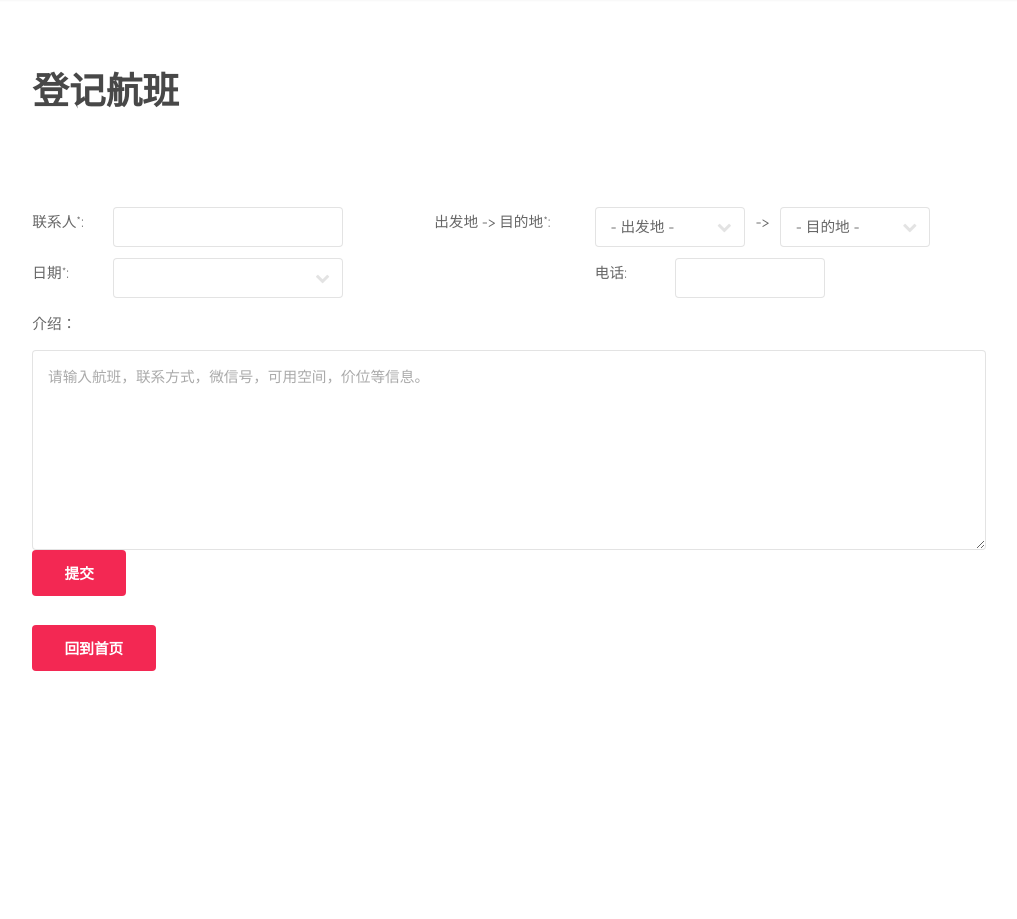
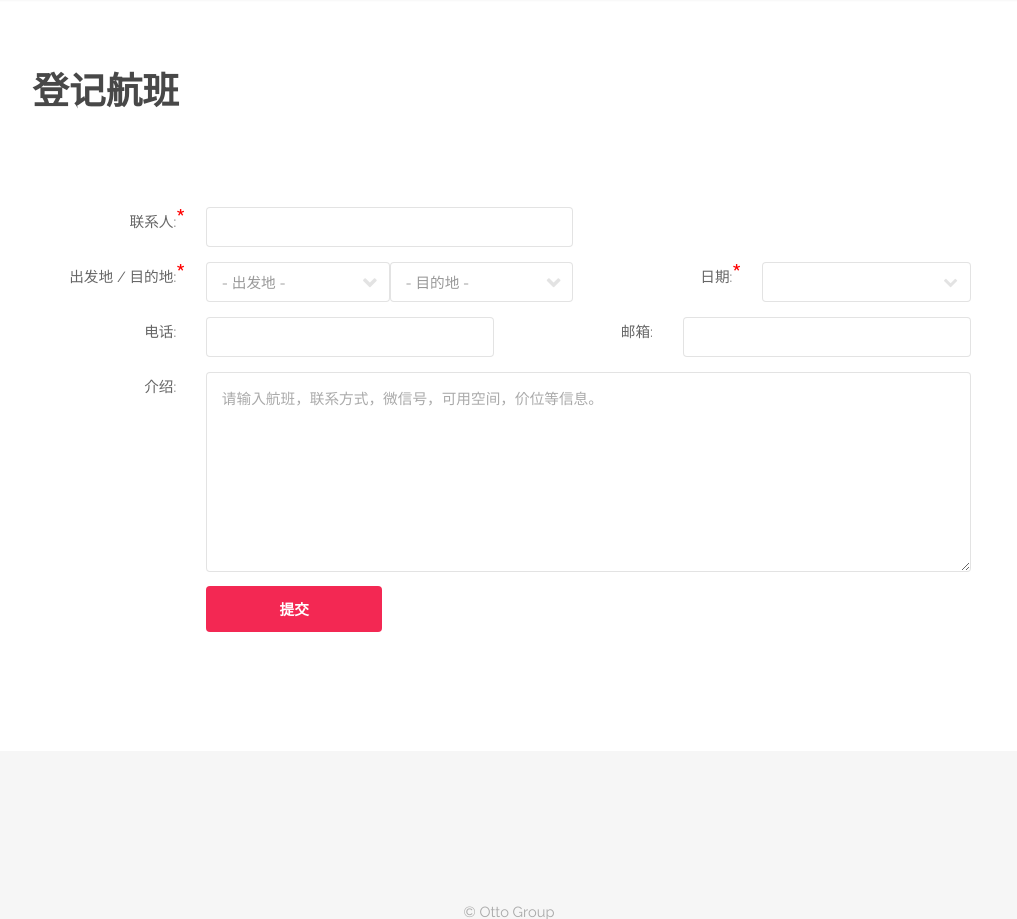
Before and after one commit to mymjack/Project-Alpha, a PHP site: page /pages/register.php in a window 1280 px wide. Shown: the part 83-1002 px from the top of the page, without its empty margins (131-1148 px from the left). Run offline with PHP 8.4, Linux system fonts and the light colour scheme; the visitor is signed in with stand-in values (Sample User, id 1); data that the repository does not hold is empty; some libraries are stand-ins or nearby versions.

Commit message:
flight register page redone

```diff
--- a/assets/css/main-cleaned.css
+++ b/assets/css/main-cleaned.css
@@ -2168,3 +2168,74 @@ button.display-content-danger.active:focus {
 	margin-bottom: 0;
 	line-height: 1.3;
 }
+
+
+/* Start of custom styles for OTTO*/
+.required-red-star::after {
+	content: '*';
+	font-size: 35px;
+	color: red;
+	display: block;
+	position: absolute;
+	top: 0;
+	right: 5px;
+}
+
+/* Index Page */
+.index-search{
+	text-align: center;
+	margin: auto;
+	max-width: 1500px;
+}
+	.index-search div {
+		float: none;
+		display: inline-block;
+		margin-bottom: 2em;
+	}
+
+/* Flight listings */
+.oneline-desc{
+	overflow: hidden;
+	margin-right: 1em;
+	padding-right: 3em;
+	padding-left: 15px;
+	max-height: 28px;
+	position: relative;
+}
+	.oneline-desc::after {
+		content: 'Detail';
+		display: block;
+		position: absolute;
+		top: 0;
+		right: 0;
+		text-decoration: underline;
+	    color: #f32853;
+	}
+
+.page-selector {
+    padding-left: 0;
+    margin-top: 1.5em;
+}
+	.page-selector li {
+		background-color: #fff;
+	    border: 1px solid #ddd;
+	    border-left: none;
+	    padding:0;
+	    width: 3em;
+	    height: 3em;
+	    display: inline-block;
+	    text-align: center;
+	    line-height: 45px;
+	}
+	.page-selector li:hover {
+  		background-color: #f5f5f5;
+	}
+	.page-selector li:first-child {
+		border-top-left-radius: 4px;
+		border-bottom-left-radius: 4px;
+	    border-left: 1px solid #ddd;
+	}
+	.page-selector li:last-child {
+		border-top-right-radius: 4px;
+		border-bottom-right-radius: 4px;
+	}
--- a/pages/register.php
+++ b/pages/register.php
@@ -9,9 +9,12 @@
 		<title>登记航班 - Otto带物</title>
 		<meta charset="utf-8" />
 		<meta name="viewport" content="width=device-width, initial-scale=1" />
-		<link rel="stylesheet" href="../assets/css/main.css" />
+		<link rel="stylesheet" href="../assets/css/main-cleaned.css" />
 
 		<link rel="stylesheet" href="//code.jquery.com/ui/1.12.1/themes/base/jquery-ui.css">
+		<!-- Select2 datalist files -->
+		<link href="../select2/css/select2.css" rel="stylesheet" />
+
 		<script src="https://code.jquery.com/jquery-1.12.4.js"></script>
 		<script src="https://code.jquery.com/ui/1.12.1/jquery-ui.js"></script>
 		<script>
@@ -37,23 +40,17 @@
 					</header>
 
 					<form method="post" action="register_form.php">
-						<div class="row uniform 50%">
+						<div class="row uniform row-vertpadding">
 
 								<!-- Line 1 -->
-							<div class="1u 12$(xsmall)">
-								<p>联系人*:</p>
-							</div>
-							<div class="3u 12$(xsmall)">
+							<div class="col-xs-4 col-sm-2 align-right required-red-star">联系人:</div>
+							<div class="col-xs-8 col-sm-5">
 								<input type="text" name="name" id="name" placeholder="" required/>
 							</div>
 
-							<div class="1u 12$(xsmall)"></div>
-							<div class="2u 12$(xsmall)">
-								<p>出发地 -&gt; 目的地*:</p>
-							</div>
-
-							<div class="2u 12$(xsmall)">
-								<div class="select-wrapper">
+							<div class="col-xs-4 col-sm-2 clear-both align-right required-red-star">出发地 / 目的地:</div>
+							<div class="col-xs-8 col-sm-5 row-nopadding">
+								<div class="col-xs-12 col-sm-6">
 									<select name="dep" id="dep" required>
 										<option disababled selected value>- 出发地 -</option>
 										<option value="toronto">多伦多 Toronto</option>
@@ -61,13 +58,11 @@
 										<option value="mississauga">密市 Mississauga</option>
 										<option value="northyork">北约克 North York</option>
 									</select>
-									</div>
-							</div>
+								</div>
 
-							<div class="0.5u 12$(xsmall)"><p>-&gt;</p></div>
-							<div class="2u$ 12$(xsmall)">
-								<div class="select-wrapper">
-									<select name="ari" id="ari" required>
+								<!-- <div class="0.5u 12$(xsmall)"><p>-&gt;</p></div> -->
+								<div class="col-xs-12 col-sm-6">
+									<select name="ari" id="arri" required>
 										<option disabled selected value>- 目的地 -</option>
 										<option value="北京">北京</option>
 										<option value="上海">上海</option>
@@ -108,35 +103,40 @@
 							</div>
 
 							<!-- Line 2 -->
-							<div class="1u 12$(xsmall)">
-								<p>日期*:</p>
-							</div>
+							<div class="col-xs-4 col-sm-2 align-right required-red-star">日期:</div>
 
-							<div class="3u 12u$(xsmall)">
+							<div class="col-xs-8 col-sm-3">
 								<div class="select-wrapper">
 									<input name="datepicker" id="datepicker" type="text" required/>
 								</div>
 							</div>
 
-							<div class="3u 12$(xsmall)"></div>
-							<div class="1u 12$(xsmall)">
-								<p>电话:</p>
-							</div>
+							<div class="col-xs-4 col-sm-2 align-right clear-both">电话:</div>
 
-							<div class="2u$ 12$(xsmall)">
+							<div class="col-xs-8 col-sm-4">
 								<input type="text" name="cell" id="cell" placeholder="" />
 							</div>
 
+							<div class="col-xs-4 col-sm-2 align-right">邮箱:</div>
 
-							<div class="2u$">
-								<p>介绍：</p>
+							<div class="col-xs-8 col-sm-4">
+								<input type="text" name="email" id="email" placeholder="" />
 							</div>
-							<div class="12u$">
+
+
+							<div class="col-xs-4 col-sm-2 align-right">介绍:</div>
+							<div class="col-xs-12 col-sm-10">
 								<textarea name="description" id="description" placeholder="请输入航班，联系方式，微信号，可用空间，价位等信息。" rows="6"></textarea>
 							</div>
+
+							<div class="col-xs-12 col-sm-2"></div>
+							<div class="col-xs-6 col-sm-3">
+							<input class="button special wide" type="submit" value="提交">
+							</div>
 						</div>
-
-						<input class="button special" type="submit" value="提交">
+						<!-- <div class="col-xs-6 col-sm-3">
+						<a href="../index.php"><button>回到首页</button></a>
+						</div> -->
 
 						<!--
 						<div class="checkout-button">
@@ -150,9 +150,7 @@
 						</div> -->
 					</form>
 
-					<form action="../index.php">
-						<input class="button special" type="submit" value="回到首页">
-					</form>
+
 				</div>
 			</section>
 		</div>
@@ -182,6 +180,17 @@
 		  ga('send', 'pageview');
 
 		</script>
+		<script src="../select2/js/select2.js"></script>
+		<script type="text/javascript">
+			$('#dep').select2({
+				placeholder: "- 出发地 -",
+			  	allowClear: true
+			});
+			$('#arri').select2({
+				placeholder: "- 目的地 -",
+			  allowClear: true
+			});
+		</script>
 
 	</body>
 </html>
```
Also changed, not shown: assets/css/otto.css (+8 -0 lines).
